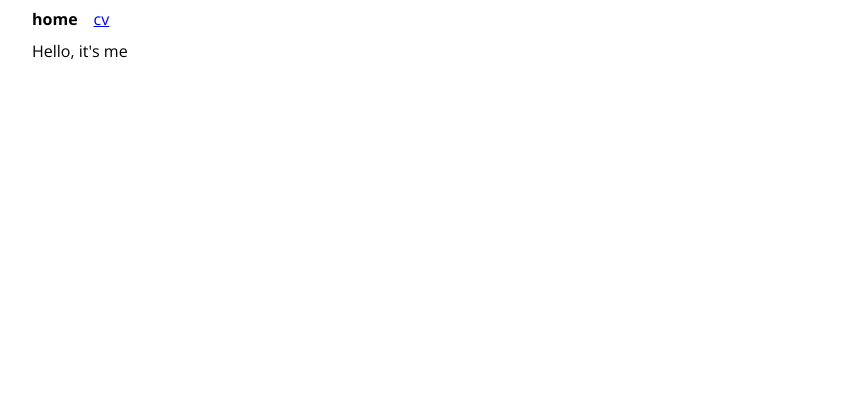
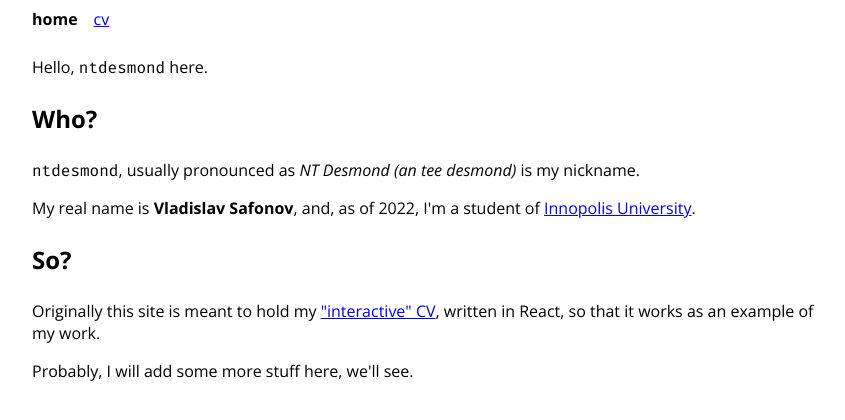
Before and after one commit to ntdesmond/ntdesmond.github.io, a React app: page / in a window 1280 px wide. Shown: the top 420 px of the page, without its empty margins (208-1053 px from the left). Built offline with nearby package versions, Linux system fonts and the light colour scheme; the HTML template or start-up script is replaced by a standard one.

Commit message:
Add content to the home page

```diff
--- /dev/null
+++ b/src/components/typography/Headings.ts
@@ -0,0 +1,19 @@
+import styled from "styled-components";
+
+export const PageHeading = styled.h1`
+  font-size: 3em;
+  font-weight: bold;
+  font-style: normal;
+`;
+
+export const SectionHeading = styled.h2`
+  font-size: 2em;
+  font-weight: bold;
+  font-style: normal;
+`;
+
+export const InTextHeading = styled.h3`
+  font-size: 1.5em;
+  font-weight: bold;
+  font-style: normal;
+`;
--- a/src/index.css
+++ b/src/index.css
@@ -1,4 +1,4 @@
-@import url("https://fonts.googleapis.com/css2?family=Open+Sans:ital,wght@0,400;0,700;1,400;1,700&display=swap");
+@import url("https://fonts.googleapis.com/css2?family=Fira+Code:wght@400;700&family=Open+Sans:ital,wght@0,400;0,700;1,400;1,700&display=swap");
 
 html,
 body {
@@ -10,3 +10,8 @@ button,
 input {
   font-family: "Open Sans", Arial, Helvetica, sans-serif;
 }
+
+code,
+pre {
+  font-family: "Fira Code", "Courier New", Courier, monospace;
+}
--- a/src/pages/Home.tsx
+++ b/src/pages/Home.tsx
@@ -1,5 +1,29 @@
+import { Link } from "react-router-dom";
 import Layout from "../components/layout/Layout";
+import { InTextHeading } from "../components/typography/Headings";
 
-const Home = () => <Layout>Hello, it's me</Layout>;
+const Home = () => (
+  <Layout>
+    <p>
+      Hello, <code>ntdesmond</code> here.
+    </p>
+    <InTextHeading>Who?</InTextHeading>
+    <p>
+      <code>ntdesmond</code>, usually pronounced as{" "}
+      <i>NT Desmond (an tee desmond)</i> is my nickname.
+    </p>
+    <p>
+      My real name is <b>Vladislav Safonov</b>, and, as of 2022, I'm a student
+      of <a href="https://innopolis.university/">Innopolis University</a>.
+    </p>
+    <InTextHeading>So?</InTextHeading>
+    <p>
+      Originally this site is meant to hold my{" "}
+      <Link to="/cv">"interactive" CV</Link>, written in React, so that it works
+      as an example of my work.
+    </p>
+    <p>Probably, I will add some more stuff here, we'll see.</p>
+  </Layout>
+);
 
 export default Home;
```
